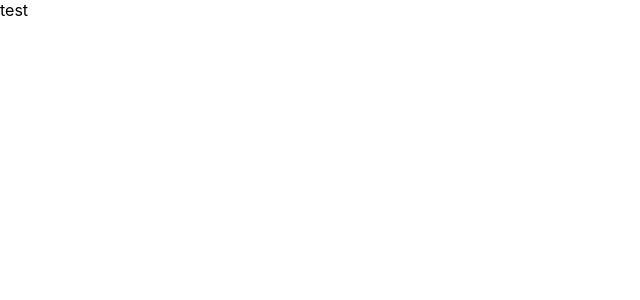
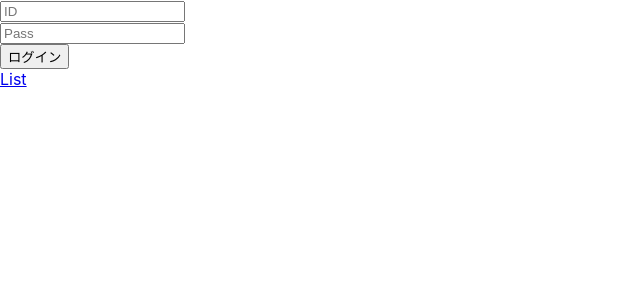
Before and after one commit to yukinkomob/react-memo-app, a React (Create React App) app: page / in a window 1280 px wide. Shown: the top 300 px of the page, without its empty margins (0-640 px from the left). Built offline with nearby package versions, Linux system fonts and the light colour scheme.

Commit message:
[mod] リスト画面の追加

```diff
--- a/src/App.tsx
+++ b/src/App.tsx
@@ -1,16 +1,20 @@
 import React from 'react';
-import { BrowserRouter, Route } from 'react-router-dom';
+import { BrowserRouter as Router, Route } from 'react-router-dom';
 import Login from './components/Login';
+import List from './components/List';
 
 import './App.css';
 
 function App() {
   return (
-    <BrowserRouter>
-      <Route path="/">
+    <Router>
+      <Route exact path="/List">
+        <List />
+      </Route>
+      <Route exact path="/">
         <Login />
       </Route>
-    </BrowserRouter>
+    </Router>
   );
 }
 
--- /dev/null
+++ b/src/components/List.tsx
@@ -0,0 +1,7 @@
+import React from 'react';
+
+function List() {
+  return <div>test</div>;
+}
+
+export default List;
--- a/src/components/Login.tsx
+++ b/src/components/Login.tsx
@@ -1,7 +1,18 @@
 import React from 'react';
+import { Link } from 'react-router-dom';
 
 function Login() {
-  return <div>test</div>;
+  return (
+    <div>
+      <input placeholder="ID" />
+      <br />
+      <input placeholder="Pass" />
+      <br />
+      <button type="submit">ログイン</button>
+      <br />
+      <Link to="/List">List</Link>
+    </div>
+  );
 }
 
 export default Login;
```
